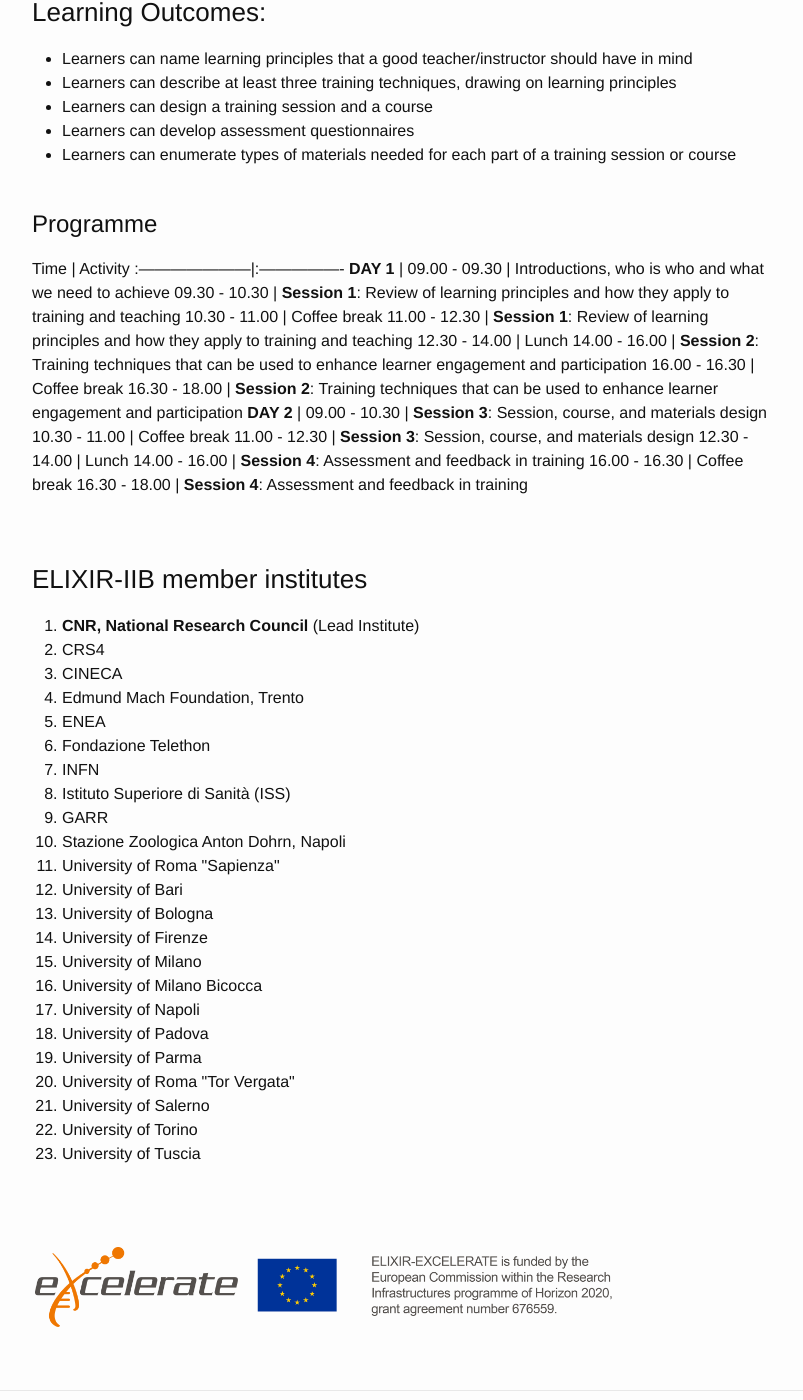
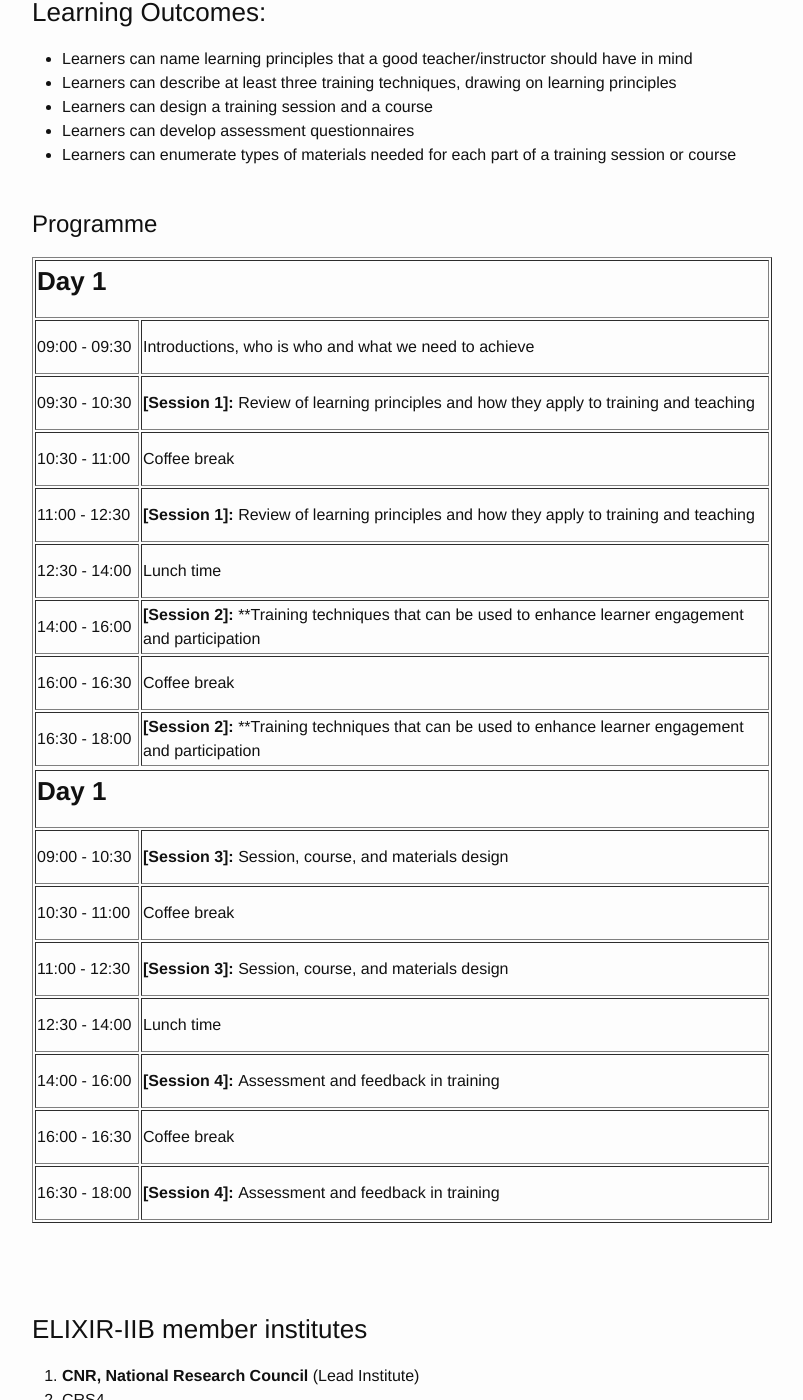
Before and after one commit to ELIXIR-IIB-training/website, a Jekyll site: the page built from _posts/2019-05-30-train-the-trainer-padua.md, in a window 1280 px wide and 1400 px high, scrolled down 2601 px. Shown: the whole window, without its empty margins (238-1041 px from the left). Built offline with Jekyll 4.4.1, drawn with Linux system fonts in a browser that asks for light colours.

Commit message:
Formatted Programme

```diff
--- a/_posts/2019-05-30-train-the-trainer-padua.md
+++ b/_posts/2019-05-30-train-the-trainer-padua.md
@@ -115,25 +115,76 @@ If you have questions like the following ones, this course may be very helpful t
 
 # Programme
 
- Time | Activity
-:---------------------|:----------------
-**DAY 1**             |
-09.00 - 09.30         | Introductions, who is who and what we need to achieve
-09.30 - 10.30         | **Session 1**: Review of learning principles and how they apply to training and teaching
-10.30 - 11.00         | Coffee break
-11.00 - 12.30         | **Session 1**: Review of learning principles and how they apply to training and teaching
-12.30 - 14.00         | Lunch
-14.00 - 16.00         | **Session 2**: Training techniques that can be used to enhance learner engagement and participation
-16.00 - 16.30         | Coffee break
-16.30 - 18.00         | **Session 2**: Training techniques that can be used to enhance learner engagement and participation
-**DAY 2**             |
-09.00 - 10.30         | **Session 3**: Session, course, and materials design
-10.30 - 11.00         | Coffee break
-11.00 - 12.30         | **Session 3**: Session, course, and materials design
-12.30 - 14.00         | Lunch
-14.00 - 16.00         | **Session 4**: Assessment and feedback in training
-16.00 - 16.30         | Coffee break
-16.30 - 18.00         | **Session 4**: Assessment and feedback in training
+<table border="1">
+<tr>
+  <td colspan="2"><h3><b>Day 1</b></h3></td>
+</tr>
+<tr>
+   <td height="50" width="100">09:00 - 09:30</td>
+   <td height="50">Introductions, who is who and what we need to achieve</td>
+</tr>
+<tr>
+   <td height="50" width="100">09:30 - 10:30</td>
+   <td height="50"><b>[Session 1]: </b>Review of learning principles and how they apply to training and teaching</td>
+</tr>
+<tr>
+   <td height="50" width="100">10:30 - 11:00</td>
+   <td height="50">Coffee break</td>
+</tr>
+<tr>
+   <td height="50" width="100">11:00 - 12:30</td>
+   <td height="50"><b>[Session 1]: </b>Review of learning principles and how they apply to training and teaching</td>
+</tr>
+<tr>
+   <td height="50" width="100">12:30 - 14:00</td>
+   <td height="50">Lunch time</td>
+</tr>
+<tr>
+   <td height="50" width="100">14:00 - 16:00</td>
+   <td height="50"><b>[Session 2]: </b>**Training techniques that can be used to enhance learner engagement and participation</td>
+</tr>
+<tr>
+   <td height="50" width="100">16:00 - 16:30</td>
+   <td height="50">Coffee break</td>
+</tr>
+<tr>
+   <td height="50" width="100">16:30 - 18:00</td>
+   <td height="50"><b>[Session 2]: </b>**Training techniques that can be used to enhance learner engagement and participation</td>
+</tr>
+<tr>
+</tr>
+<tr>
+  <td colspan="2"><h3><b>Day 1</b></h3></td>
+</tr>
+<tr>
+ <td height="50" width="100">09:00 - 10:30</td>
+ <td height="50"><b>[Session 3]: </b>Session, course, and materials design</td>
+</tr>
+<tr>
+   <td height="50" width="100">10:30 - 11:00</td>
+   <td height="50">Coffee break</td>
+</tr>
+<tr>
+ <td height="50" width="100">11:00 - 12:30</td>
+ <td height="50"><b>[Session 3]: </b>Session, course, and materials design</td>
+</tr>
+<tr>
+   <td height="50" width="100">12:30 - 14:00</td>
+   <td height="50">Lunch time</td>
+</tr>
+<tr>
+ <td height="50" width="100">14:00 - 16:00</td>
+ <td height="50"><b>[Session 4]: </b>Assessment and feedback in training</td>
+</tr>
+<tr>
+   <td height="50" width="100">16:00 - 16:30</td>
+   <td height="50">Coffee break</td>
+</tr>
+<tr>
+ <td height="50" width="100">16:30 - 18:00</td>
+ <td height="50"><b>[Session 4]: </b>Assessment and feedback in training</td>
+</tr>
+</table>
 <br>
 <br>
 <br>
```
